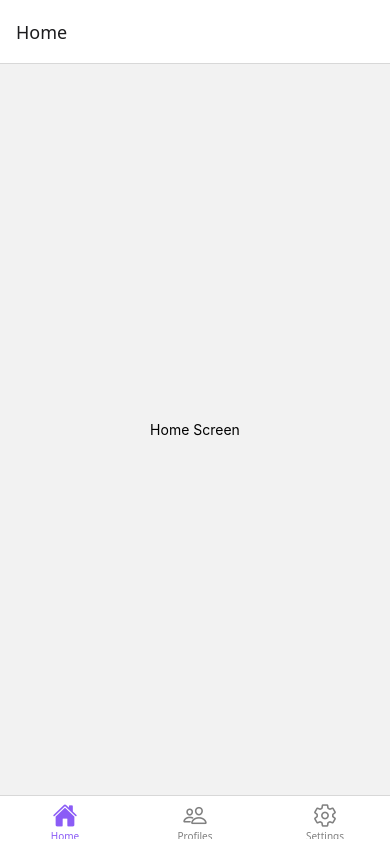
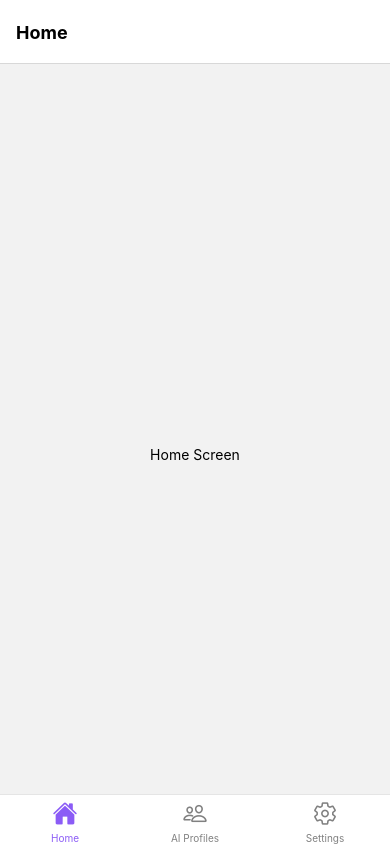
Before and after one commit to MizzuMafia/WillSheReply, a React Native app: screen / in a window 390 px wide. Built offline with nearby package versions, Linux system fonts and the light colour scheme.

Commit message:
fixe 5 android testing

```diff
--- a/App.js
+++ b/App.js
@@ -2,9 +2,8 @@
 import { NavigationContainer } from '@react-navigation/native';
 import { createBottomTabNavigator } from '@react-navigation/bottom-tabs';
 import { Ionicons } from '@expo/vector-icons';
-import { View, Text } from 'react-native';
+import { View, Text, Platform } from 'react-native';
 
-// Temporary simple screen components
 function HomeScreen() {
   return (
     <View style={{ flex: 1, justifyContent: 'center', alignItems: 'center' }}>
@@ -51,11 +50,48 @@ export default function App() {
           },
           tabBarActiveTintColor: '#8B5CF6',
           tabBarInactiveTintColor: 'gray',
+          tabBarStyle: {
+            height: Platform.OS === 'android' ? 60 : 50,
+            paddingBottom: Platform.OS === 'android' ? 10 : 0,
+            paddingTop: Platform.OS === 'android' ? 10 : 0,
+            backgroundColor: '#fff',
+            borderTopWidth: 1,
+            borderTopColor: '#e5e5e5',
+            position: 'absolute',
+            left: 0,
+            right: 0,
+            bottom: 0,
+          },
+          headerStyle: {
+            backgroundColor: Platform.OS === 'android' ? '#8B5CF6' : '#fff',
+          },
+          headerTintColor: Platform.OS === 'android' ? '#fff' : '#000',
+          headerTitleStyle: {
+            fontWeight: 'bold',
+          },
         })}
       >
-        <Tab.Screen name="Home" component={HomeScreen} />
-        <Tab.Screen name="Profiles" component={ProfilesScreen} />
-        <Tab.Screen name="Settings" component={SettingsScreen} />
+        <Tab.Screen
+          name="Home"
+          component={HomeScreen}
+          options={{
+            title: 'Home',
+          }}
+        />
+        <Tab.Screen
+          name="Profiles"
+          component={ProfilesScreen}
+          options={{
+            title: 'AI Profiles',
+          }}
+        />
+        <Tab.Screen
+          name="Settings"
+          component={SettingsScreen}
+          options={{
+            title: 'Settings',
+          }}
+        />
       </Tab.Navigator>
     </NavigationContainer>
   );
```
Also changed, not shown: package.json (+8 -10 lines).
